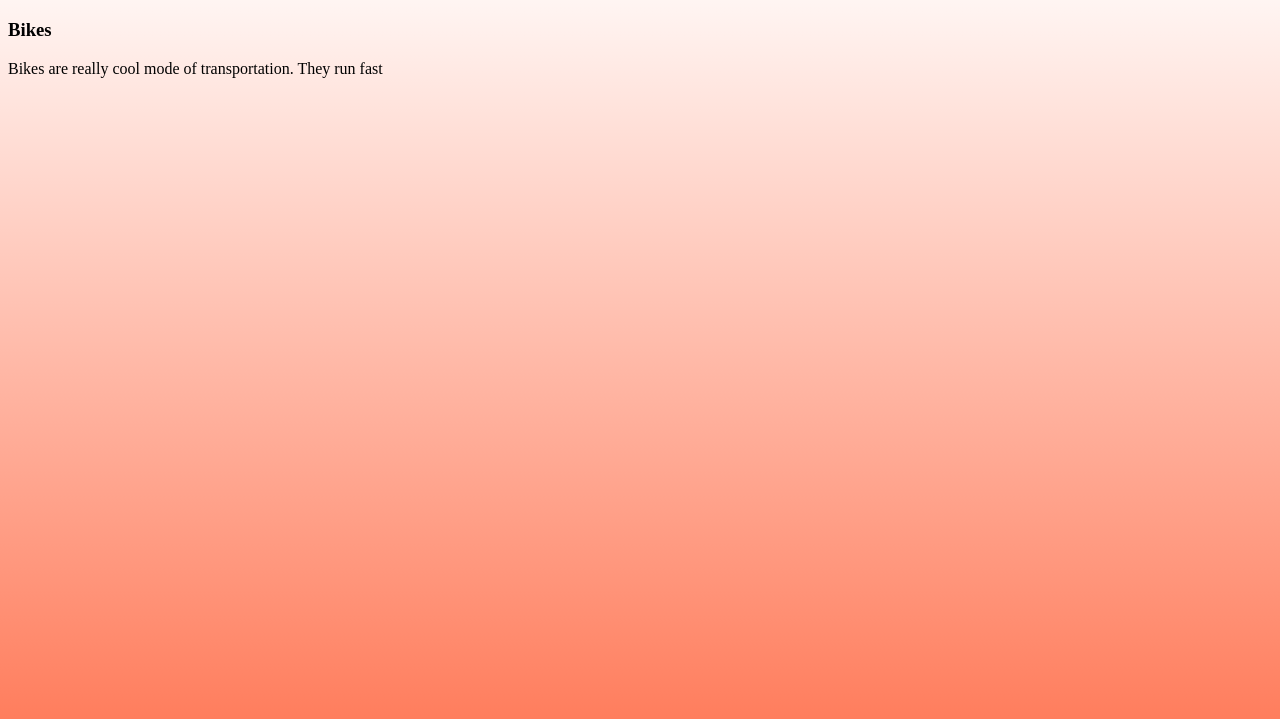
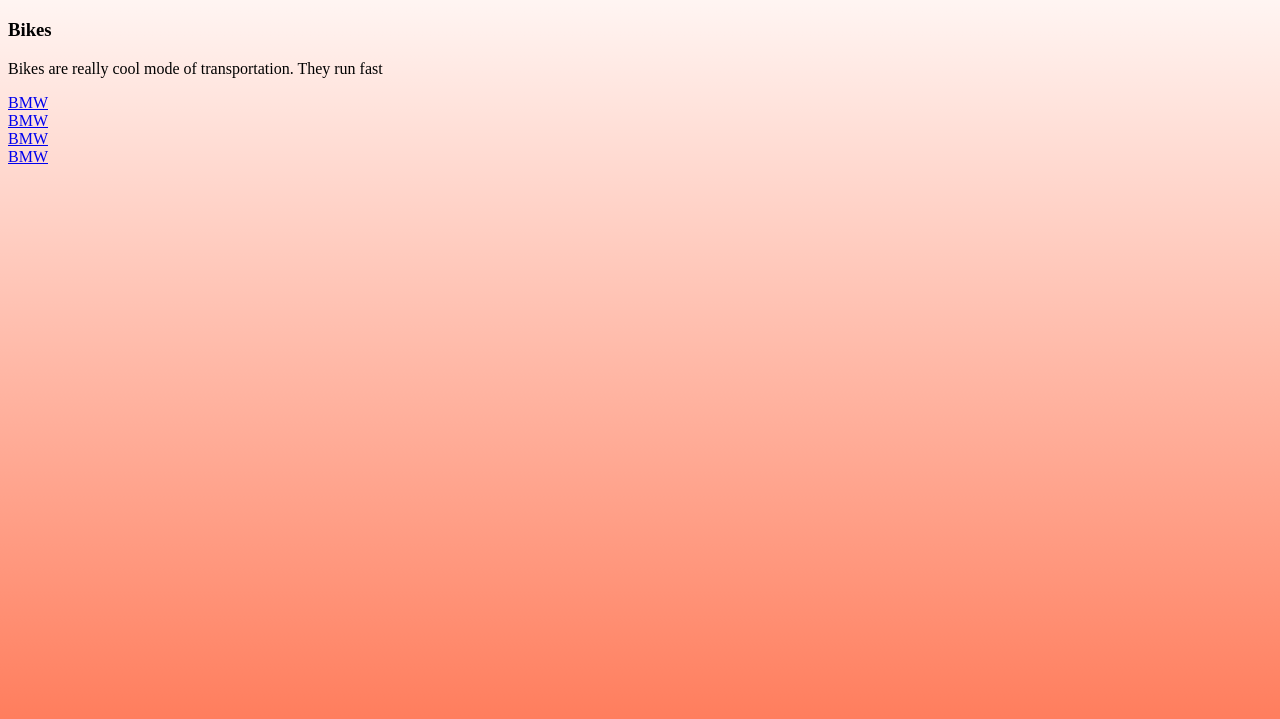
Before and after one commit to raj2729/Clash-of-codes, a plain HTML site: page index.html in a window 1280 px wide. Shown: the part 61-780 px from the top of the page. Drawn offline with Linux system fonts and the light colour scheme.

Commit message:
Added links

```diff
--- a/index.html
+++ b/index.html
@@ -11,5 +11,12 @@
     <h1>BLOG WEBSITE</h1>
     <h3>Bikes</h3>
     <p>Bikes are really cool mode of transportation. They run fast</p>
+    <a href="https://www.bmw-motorrad.in/en/models/modeloverview.html">BMW</a>
+    <br />
+    <a href="https://www.bmw-motorrad.in/en/models/modeloverview.html">BMW</a>
+    <br />
+    <a href="https://www.bmw-motorrad.in/en/models/modeloverview.html">BMW</a>
+    <br />
+    <a href="https://www.bmw-motorrad.in/en/models/modeloverview.html">BMW</a>
   </body>
 </html>
```
